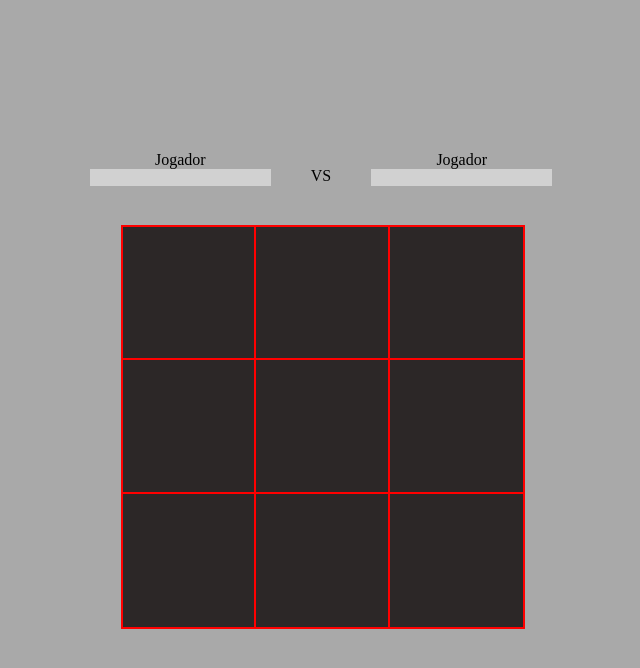
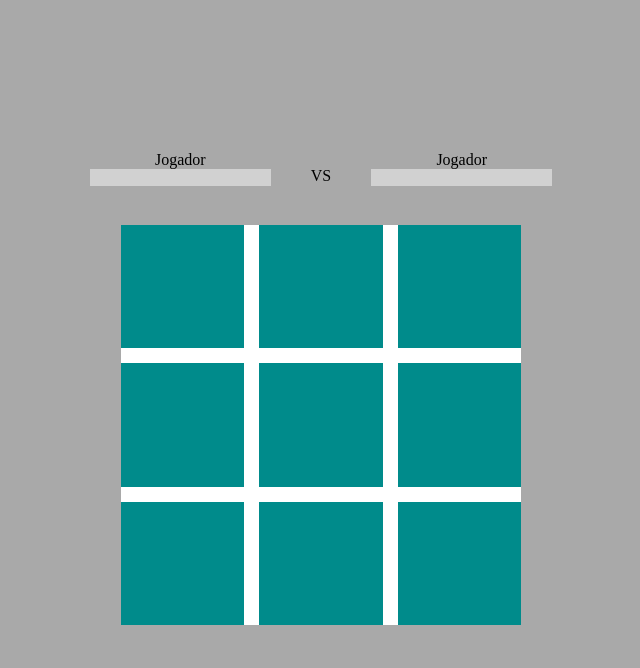
Before and after one commit to Bruno-freire/TicTacToe, a plain HTML site: page index.html in a window 1280 px wide. Shown: the whole page, without its empty margins (319-959 px from the left). Drawn offline with Linux system fonts and the light colour scheme.

Commit message:
AddEvents

```diff
--- a/index.html
+++ b/index.html
@@ -5,7 +5,7 @@
   <meta http-equiv="X-UA-Compatible" content="IE=edge">
   <meta name="viewport" content="width=device-width, initial-scale=1.0">
   <link rel="stylesheet" href="./style.css">
-  <link rel="stylesheet" href="./index.js" defer>
+  <script src="./index.js" defer></script>
   <title>Tic-Tac-Toe</title>
 </head>
 <body>
@@ -22,15 +22,33 @@
       </div>
     </div>
     <div class="container">
-      <div class="content"></div>
-      <div class="content"></div>
-      <div class="content"></div>
-      <div class="content"></div>
-      <div class="content"></div>
-      <div class="content"></div>
-      <div class="content"></div>
-      <div class="content"></div>
-      <div class="content"></div>
+      <div class="content border">
+        <div class="X"></div>
+      </div>
+      <div class="content top">
+        <div class="X"></div>
+      </div>
+      <div class="content border">
+        <div class="X"></div>
+      </div>
+      <div class="content left">
+        <div class="X"></div>
+      </div>
+      <div class="content center" id="teste">
+        <div class="X"></div>
+      </div>
+      <div class="content right">
+        <div class="X"></div>
+      </div>
+      <div class="content border">
+        <div class="X"></div>
+      </div>
+      <div class="content bot">
+        <div class="X"></div>
+      </div>
+      <div class="content border">
+        <div class="X"></div>
+      </div>
     </div>
   </div>
 </body>
--- a/index.js
+++ b/index.js
@@ -0,0 +1,6 @@
+const teste = document.querySelectorAll(".content")
+teste.forEach(function(ev){
+  ev.addEventListener('click', function(){
+    ev.classList.toggle('content')
+  })
+})
--- a/style.css
+++ b/style.css
@@ -17,12 +17,20 @@ body{
   grid-template-columns: 1fr 1fr 1fr;
   width: 25em;
   height: 25em;
+  gap: 15px;
+  background-color: white;
 }
 .content{
   width: 100%;
   height: 100%;
-  background-color: rgb(44, 39, 39);
-  border: 2px solid red;
+  margin: 0;
+  display: flex;
+  justify-content: center;
+  align-items: center;
+  background-color: darkcyan;
+}
+.container > .border{
+  border: none;
 }
 .players{
   display: flex;
@@ -48,3 +56,20 @@ body{
   background-color: rgb(209, 209, 209);
   border: none;
 }
+
+
+.container > .center{
+  border: none;
+}
+.container > .top{
+  border-top: 0;
+}
+.container > .right{
+  border-right: 0;
+}
+.container > .left{
+  border-left: 0;
+}
+.container > .bot{
+  border-bottom: 0;
+}
```
